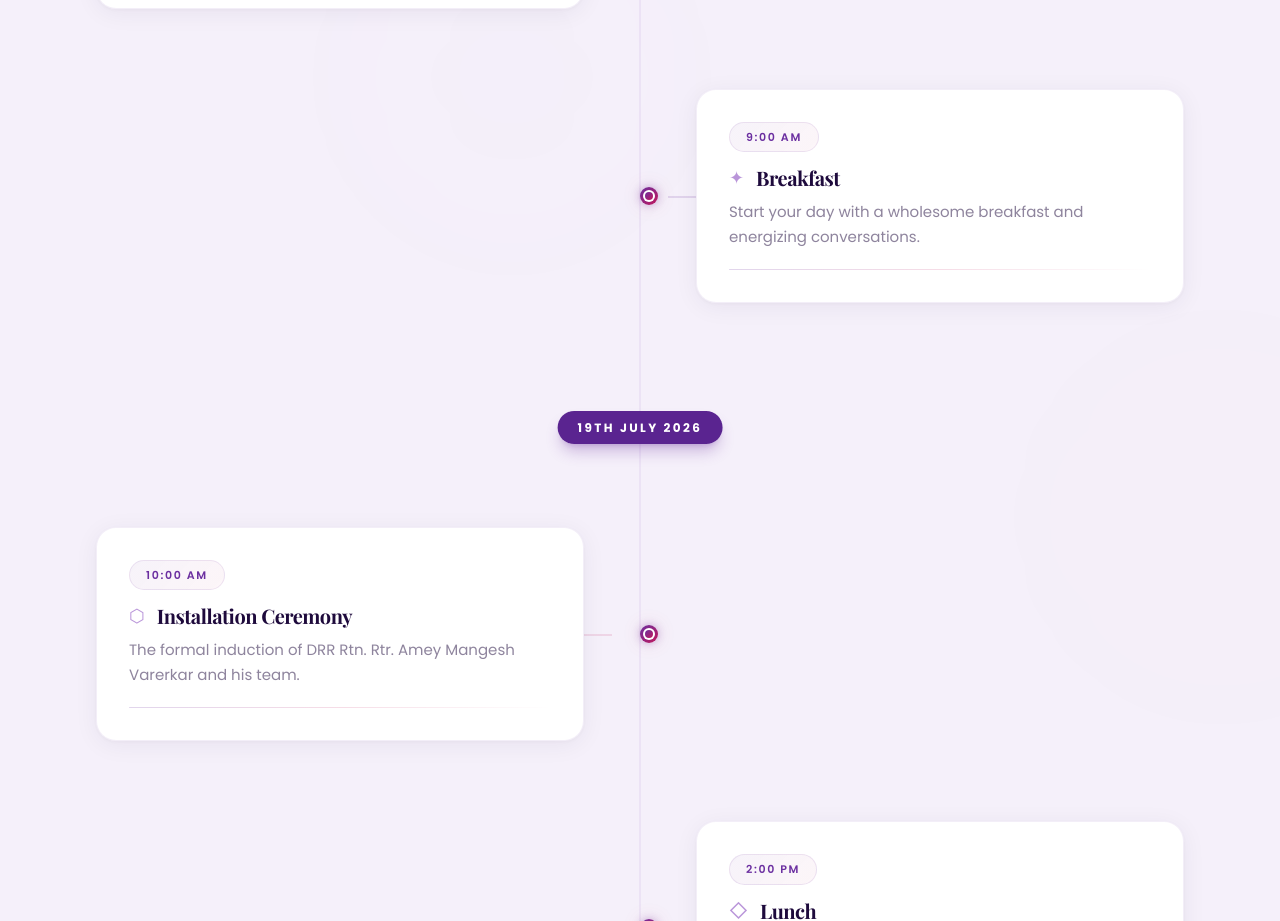
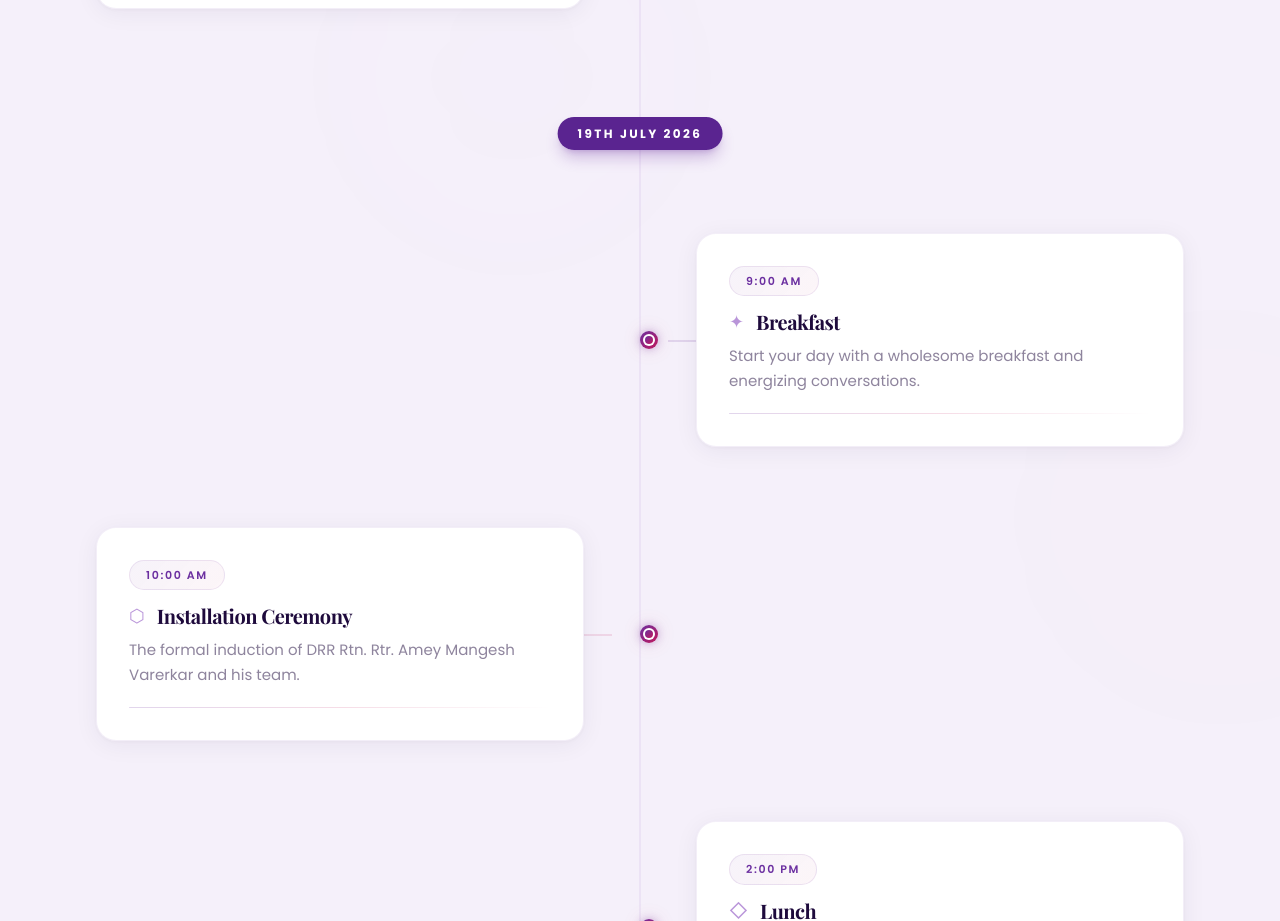
Before and after one commit to siddarthsk23/sankalpana, a React (Vite) app: page / in a window 1280 px wide. Shown: the part 5520-6441 px from the top of the page. Built offline with nearby package versions, Linux system fonts and the light colour scheme; a web font is replaced by a local one.

Commit message:
Fix timeline slicing to put Breakfast on Day 2

```diff
--- a/src/components/Timeline.jsx
+++ b/src/components/Timeline.jsx
@@ -348,7 +348,7 @@ export default function Timeline() {
               </div>
             </div>
 
-            {events.slice(0, 4).map((event, index) => (
+            {events.slice(0, 3).map((event, index) => (
               <TimelineCard key={`d1-${index}`} event={event} index={index} />
             ))}
 
@@ -361,8 +361,8 @@ export default function Timeline() {
               </div>
             </div>
 
-            {events.slice(4).map((event, index) => (
-              <TimelineCard key={`d2-${index}`} event={event} index={index + 4} />
+            {events.slice(3).map((event, index) => (
+              <TimelineCard key={`d2-${index}`} event={event} index={index + 3} />
             ))}
           </div>
 
```
